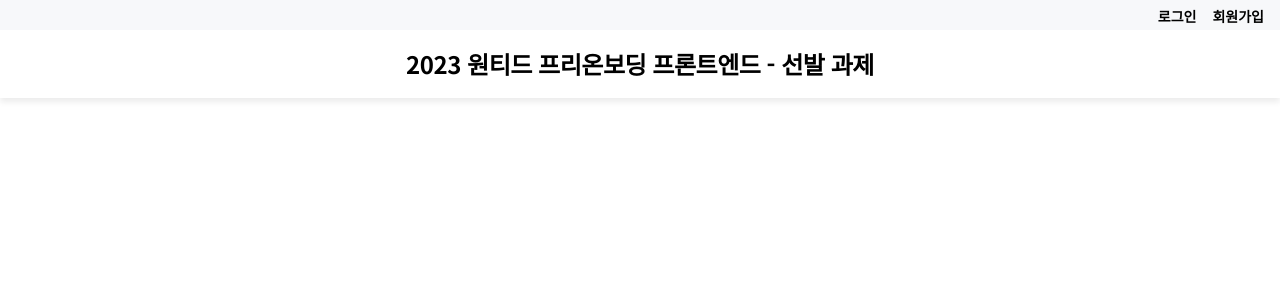
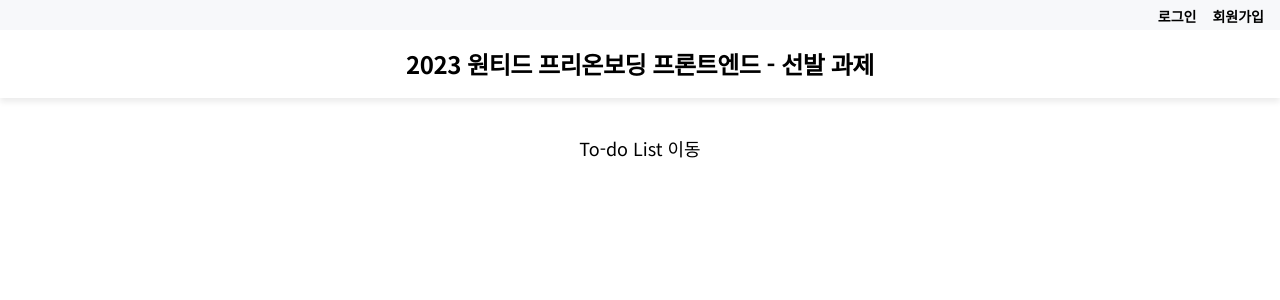
Before and after one commit to rwony/wanted-pre-onboarding-frontend, a React (Create React App) app: page / in a window 1280 px wide. Shown: the top 300 px of the page. Built offline with nearby package versions, Linux system fonts and the light colour scheme.

Commit message:
메인 페이지 추가 및 잘못된 경로로 접근 시 메인 페이지로 리다이렉트 추가

```diff
--- a/src/App.js
+++ b/src/App.js
@@ -7,6 +7,7 @@ import Signup from './pages/Signup'
 import Todo from './pages/Todo'
 
 import './App.css'
+import Home from './pages/Home'
 
 export const AuthContext = React.createContext()
 
@@ -16,9 +17,11 @@ function App() {
       <MyHeader />
 
       <Routes>
+        <Route path="/" element={<Home />} />
         <Route path="/signup" element={<Signup />} />
         <Route path="/signin" element={<Signin />} />
         <Route path="/todo" element={<Todo />} />
+        <Route path="/*" element={<Home />} />
       </Routes>
     </div>
   )
--- /dev/null
+++ b/src/pages/Home.js
@@ -0,0 +1,27 @@
+import { Link } from 'react-router-dom'
+
+import styled from 'styled-components'
+
+const Home = () => {
+  return (
+    <main>
+      <header className="visually-hidden">메인 페이지</header>
+
+      <MenuItem>
+        <ul>
+          <li>
+            <Link to={'/todo'}>To-do List 이동</Link>
+          </li>
+        </ul>
+      </MenuItem>
+    </main>
+  )
+}
+
+const MenuItem = styled.div`
+  padding: 40px 0;
+  font-size: 18px;
+  text-align: center;
+`
+
+export default Home
```
